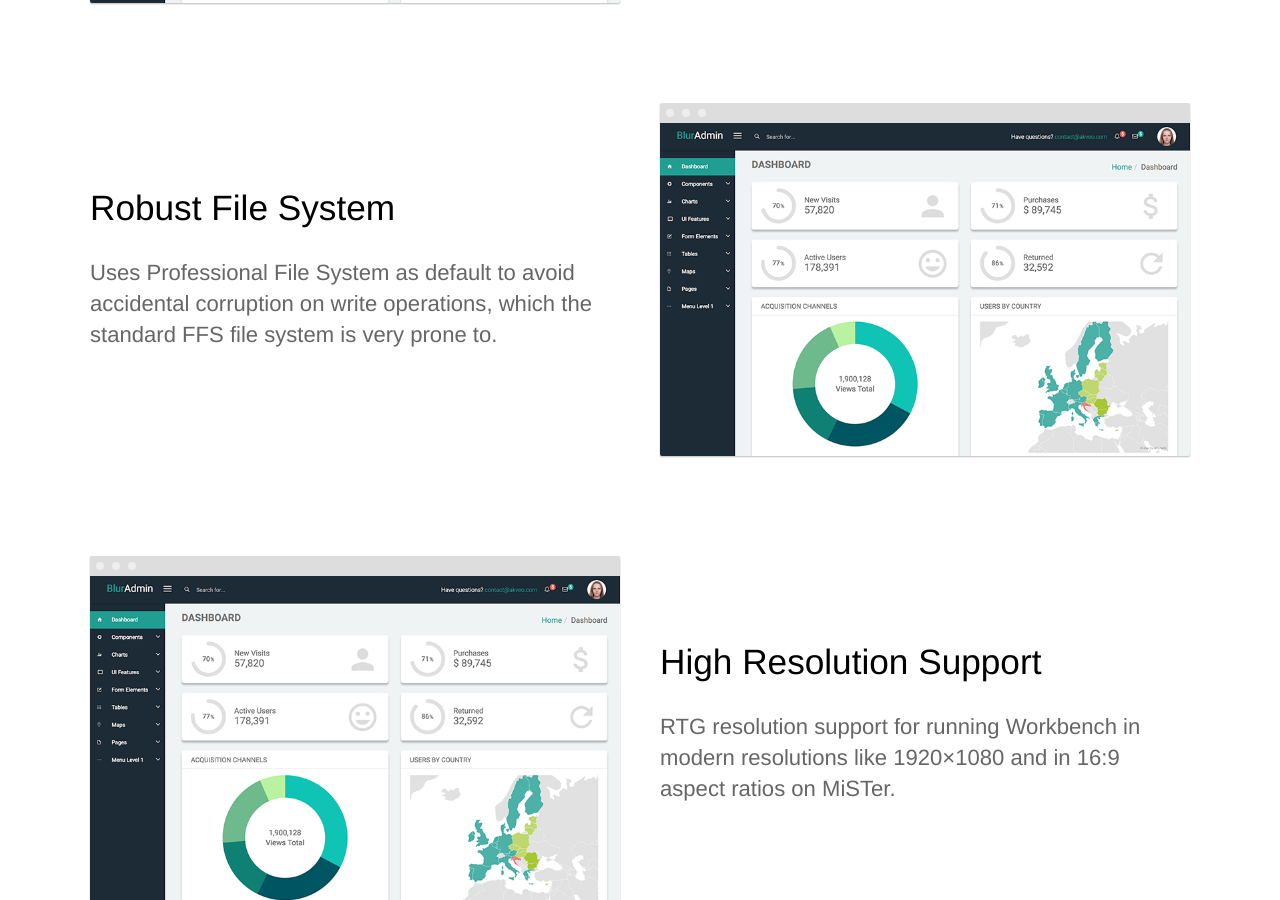
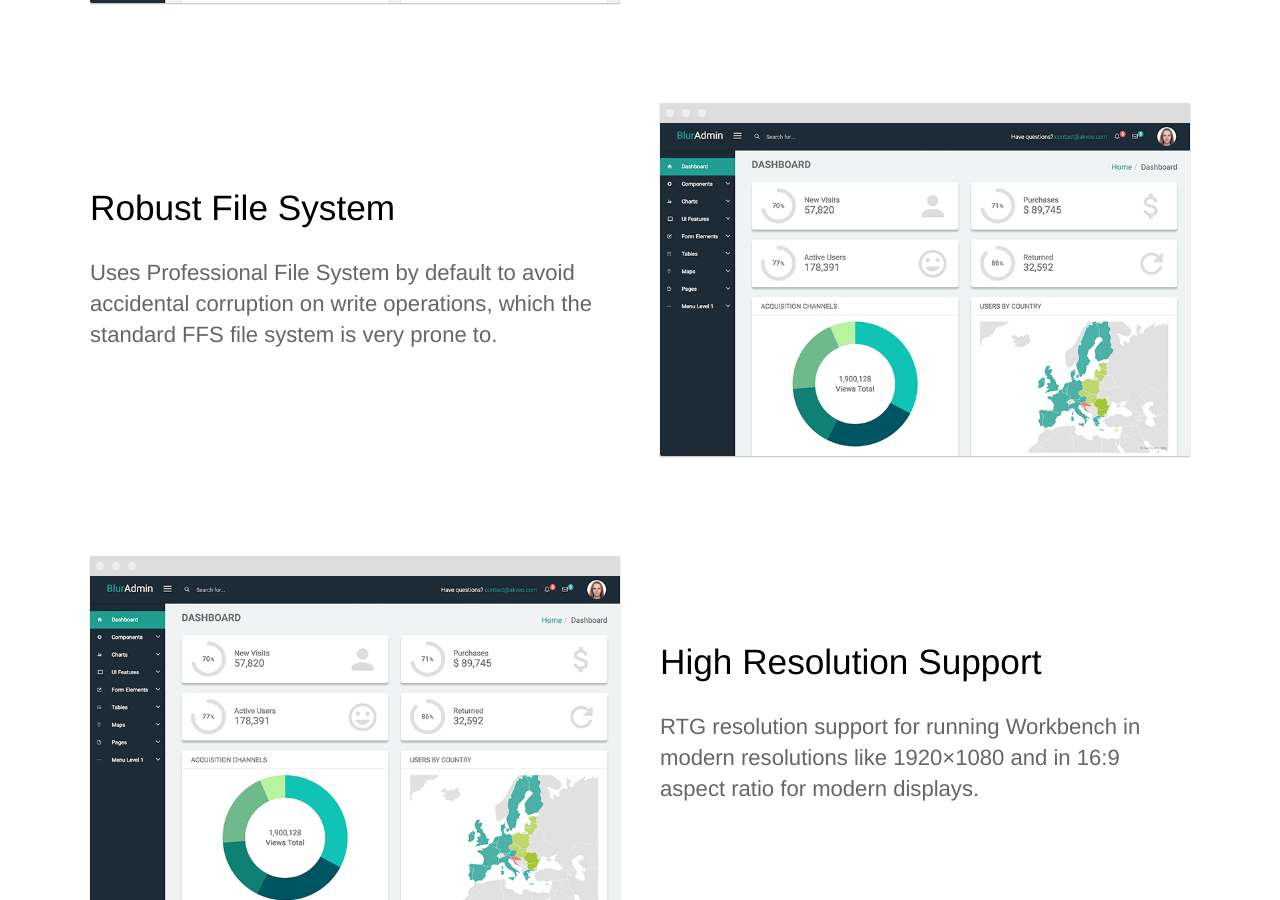
Before and after one commit to amigavision/amigavision.github.io, a Jekyll site: the page built from index.html, in a window 1280 px wide and 900 px high, scrolled down 3657 px. Built offline with Jekyll 4.4.1, drawn with Linux system fonts in a browser that asks for light colours; some of the changed text lies outside the part shown.

Commit message:
Update index.html

```diff
--- a/index.html
+++ b/index.html
@@ -41,7 +41,7 @@
 	<section>
 		<div class="container flex">
 			<div class="text editable">
-				<h2>Well-tested & curated</h2>
+				<h2>Well-tested & Curated</h2>
 				<p>Carefully curated and well-tested settings for games and demos, no duplication of AGA and ECS versions, with lots of genre and top lists to help you navigate the massive amount of Amiga games available.</p>
 			</div>
 			<div class="image">
@@ -65,7 +65,7 @@
 	<section>
 		<div class="container flex">
 			<div class="text editable">
-				<h2>Authentic Look & Feel</h2>
+				<h2>Authentic Look &amp; Feel</h2>
 				<p>Hand-tuned scanline and shadow mask settings to get you close to that original CRT look if you are using it on a modern flat panel display. Of course, the setup also works with analog output to real CRT displays.</p>
 			</div>
 			<div class="image">
@@ -90,7 +90,7 @@
 		<div class="container flex">
 			<div class="text editable">
 				<h2>Robust File System</h2>
-				<p>Uses Professional File System as default to avoid accidental corruption on write operations, which the standard FFS file system is very prone to.</p>
+				<p>Uses Professional File System by default to avoid accidental corruption on write operations, which the standard FFS file system is very prone to.</p>
 			</div>
 			<div class="image">
 				<img src="{{ site.baseurl }}/images/dashboard.png" alt="Screenshot" class="screenshot editable" />
@@ -102,7 +102,7 @@
 		<div class="container flex">
 			<div class="text editable">
 				<h2>High Resolution Support</h2>
-				<p>RTG resolution support for running Workbench in modern resolutions like 1920×1080 and in 16:9 aspect ratios on MiSTer.</p>
+				<p>RTG resolution support for running Workbench in modern resolutions like 1920×1080 and in 16:9 aspect ratio for modern displays.</p>
 			</div>
 			<div class="image">
 				<img src="{{ site.baseurl }}/images/dashboard.png" alt="Screenshot" class="screenshot editable" />
```
